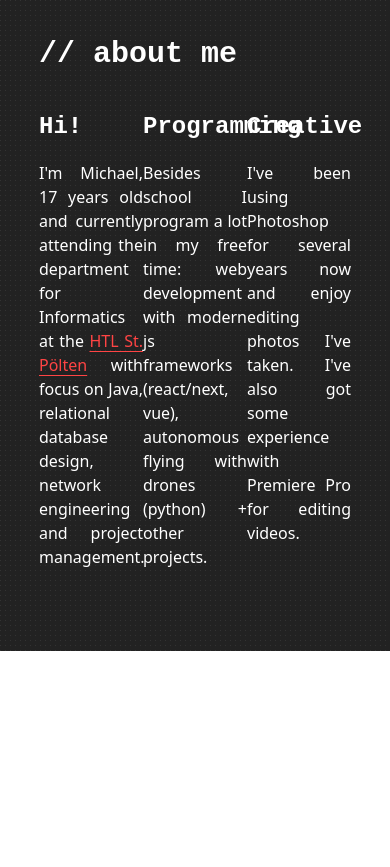
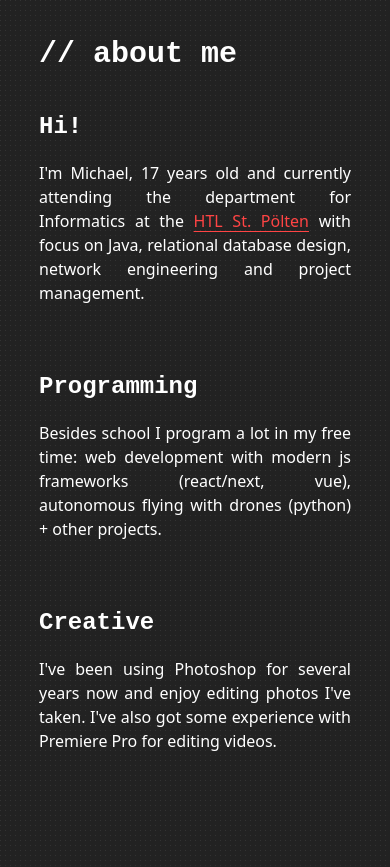
Before and after one commit to koenigscode/michael-v8, a Next.js app: page /about/about in a window 390 px wide. Before the commit the page ends 844 px from the top, so only its background shows below. Built offline with nearby package versions, Linux system fonts and the light colour scheme.

Commit message:
Make about responsive

```diff
--- a/pages/about/about.js
+++ b/pages/about/about.js
@@ -39,10 +39,10 @@ export default () => (
   <div className="About">
     <div className="About__content">
       <h2 className="inline-block text-3xl font-semibold">// about me</h2>
-      <div className="flex justify-between mt-8">
+      <div className="flex flex-col items-center lg:flex-row lg:justify-between lg:items-start">
         {aboutEntries.map((entry, idx) => {
           return (
-            <div key={idx} className="w-1/3 max-w-xs">
+            <div key={idx} className="my-8 max-w-xs lg:mx-4 lg:w-1/3">
               <h3 className="text-2xl font-semibold mb-4">{entry.title}</h3>
               <div className="text-justify">{entry.content}</div>
             </div>
```
